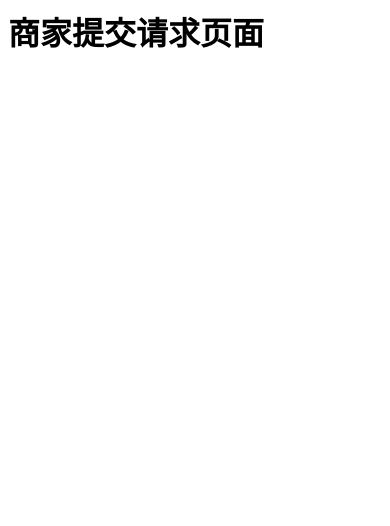
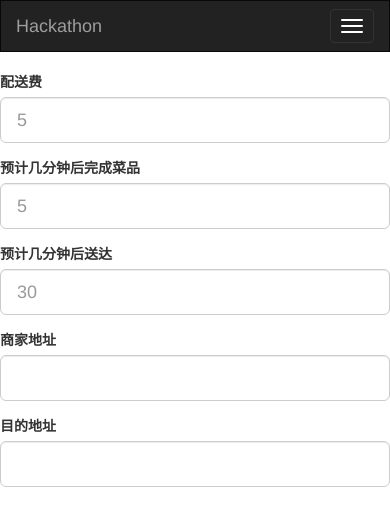
Before and after one commit to bluaxe/elefinal, a Flask app: page /rest_post in a window 390 px wide; the page is wider, and only the part inside the window is pictured. Shown: the top 526 px of that part. Run offline with Flask 2, Linux system fonts and the light colour scheme; some libraries are stand-ins or nearby versions.

Commit message:
add rest_post

```diff
--- a/templates/rest_post.html
+++ b/templates/rest_post.html
@@ -1,8 +1,47 @@
-<html>
-<head>
-	<title>info</title>
-</head>
+{% extends "base.html"%}
+
+{% block title%}商家提交{% endblock%}
+
+{% block content %}
 <body>
-	<h1>商家提交请求页面</h1>
+	<form class="form-horizontal">
+	  <div class="form-group form-group-lg">
+	    <label class="col-md-2 control-label" for="disp_fee">配送费</label>
+	    <div class="col-md-10">
+	      <input class="form-control" type="text" id="disp_fee" placeholder="5" name="disp_fee">
+	    </div>
+	  </div>
+		<div class="form-group form-group-lg">
+	    <label class="col-md-2 control-label" for="ready_time">预计几分钟后完成菜品</label>
+	    <div class="col-md-10">
+	      <input class="form-control" type="text" id="ready_time" placeholder="5" name="ready_time">
+	    </div>
+	  </div>
+		<div class="form-group form-group-lg">
+	    <label class="col-md-2 control-label" for="ready_time">预计几分钟后送达</label>
+	    <div class="col-md-10">
+	      <input class="form-control" type="text" id="dlv_time" placeholder="30" name="dlv_time">
+	    </div>
+	  </div>
+
+		<div class="form-group form-group-lg">
+	    <label class="col-md-2 control-label" for="shop_adr">商家地址</label>
+	    <div class="col-md-10">
+	      <input class="form-control" type="text" id="shop_adr" name="shop_adr">
+	    </div>
+
+	  </div>
+		<div class="form-group form-group-lg">
+	    <label class="col-md-2 control-label" for="target_adr">目的地址</label>
+	    <div class="col-md-10">
+	      <input class="form-control" type="text" id="target_adr" name="target_adr">
+	    </div>
+	  </div>
+
+	</form>
+
 </body>
-</html>
+
+
+
+{% endblock %}
```
